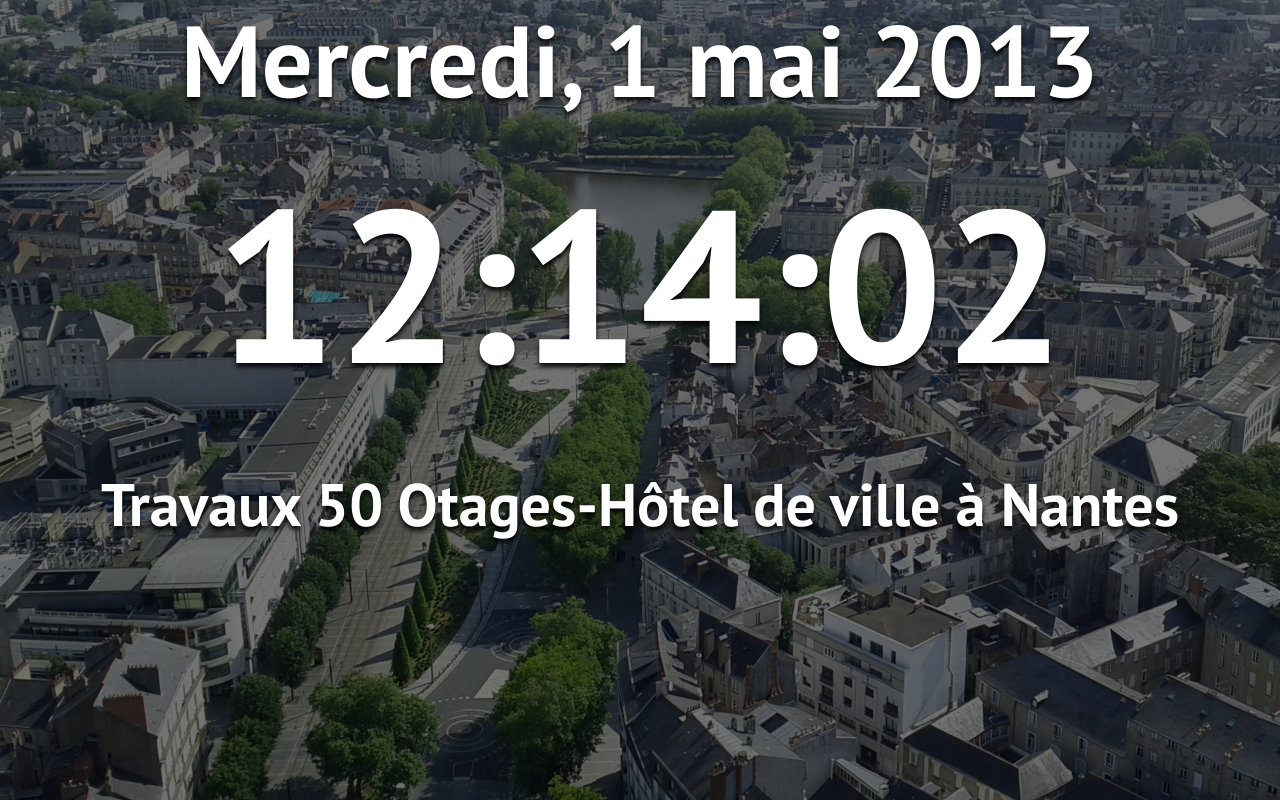
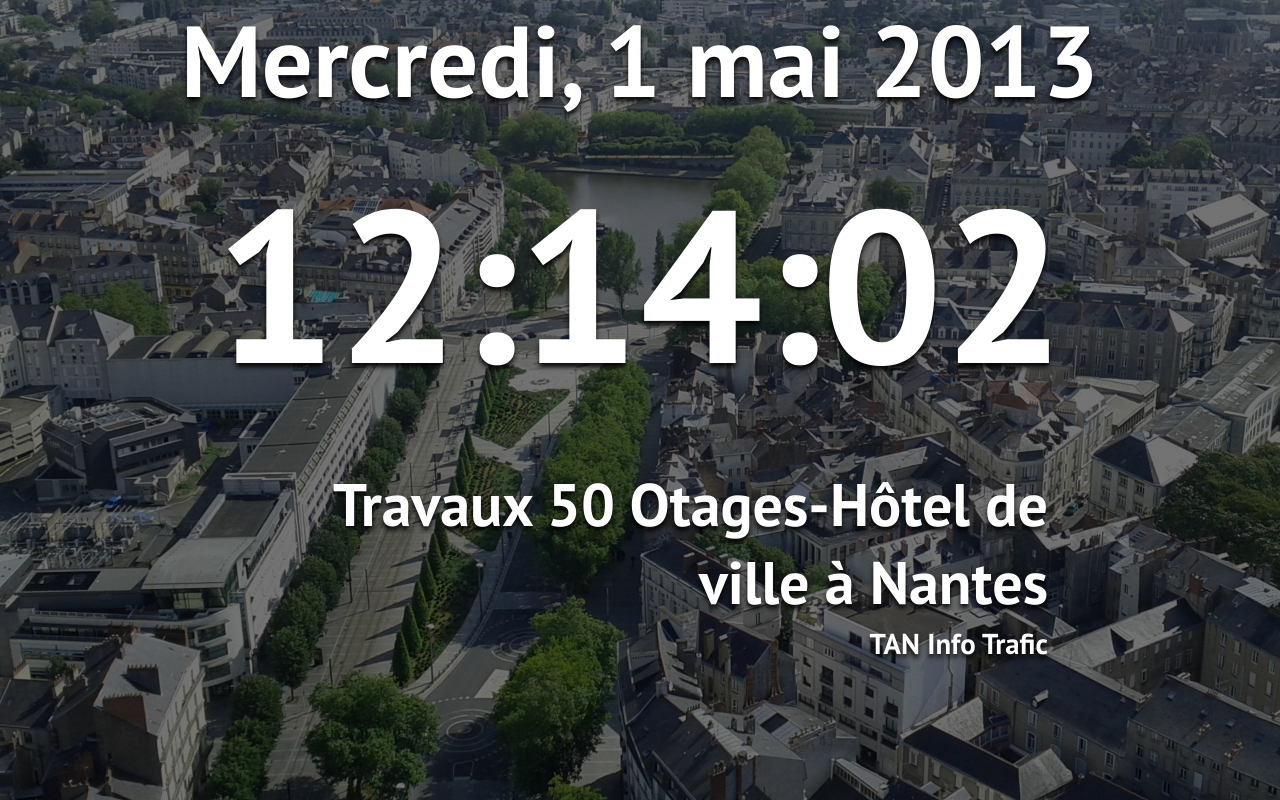
Before and after one commit to pabluk/nantes-dashboard, a plain HTML site: page index.html in a window 1280 px wide. Drawn offline with Linux system fonts and the light colour scheme; no server answers.

Commit message:
Added messages with source

```diff
--- a/index.html
+++ b/index.html
@@ -32,17 +32,18 @@
         <div class="row-fluid">
             <div id="tan" class="span6 text-center">
                 <h3>TAN</h3>
-                <h1>...</h1>
+                <h1></h1>
             </div>
             <div id="bicloo" class="span6 text-center">
                 <h3>BICLOO</h3>
-                <h1 id="bicloo-1">...</h1>
+                <h1 id="bicloo-1"></h1>
                 <h3 id="bicloo-2"></h3>
             </div>
         </div>
         <div class="row-fluid">
-            <div class="span12 text-center">
-                <h3 id="infotrafic"></h3>
+            <div class="span8 offset2 text-right">
+                <h3 id="message"></h3>
+                <h4 id="source"></h4>
             </div>
         </div>
     </div>
--- a/static/css/style.css
+++ b/static/css/style.css
@@ -25,6 +25,9 @@ h2 {
 h3 {
     font-size: 2.5em; line-height: 1.3em;
 }
+h4 {
+    font-size: 1.2em; line-height: 0.9em;
+}
 
 #tan, #bicloo { display: none; }
 
--- a/static/js/main.js
+++ b/static/js/main.js
@@ -66,17 +66,18 @@ function updateTANStation(code, direction, element) {
 
 function updateNewsStream() {
     var messages = [
-        "Travaux 50 Otages-Hôtel de ville à Nantes",
-        "Itinéraire coupé en 2 à Foch Cathédrale",
-        "Travaux secteur Vincent Gâche à Nantes",
-        "Renforts Scolaires",
+        {message: "Travaux 50 Otages-Hôtel de ville à Nantes", source: "TAN Info Trafic"},
+        {message: "Itinéraire coupé en 2 à Foch Cathédrale", source: "TAN Info Trafic"},
+        {message: "Travaux secteur Vincent Gâche à Nantes", source: "TAN Info Trafic"},
+        {message: "Renforts Scolaires", source: "TAN Info Trafic"},
     ];
     return messages;
 }
 
 function updateMessage() {
     if (messages_pos == messages.length) { messages_pos = 0 }
-    $("#infotrafic").text(messages[messages_pos]);
+    $("#message").text(messages[messages_pos].message);
+    $("#source").text(messages[messages_pos].source);
     messages_pos++;
 }
 
```
